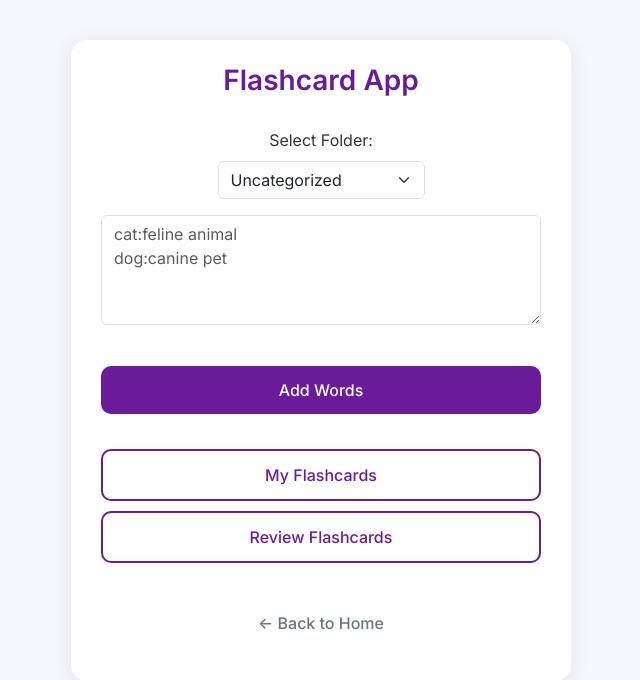
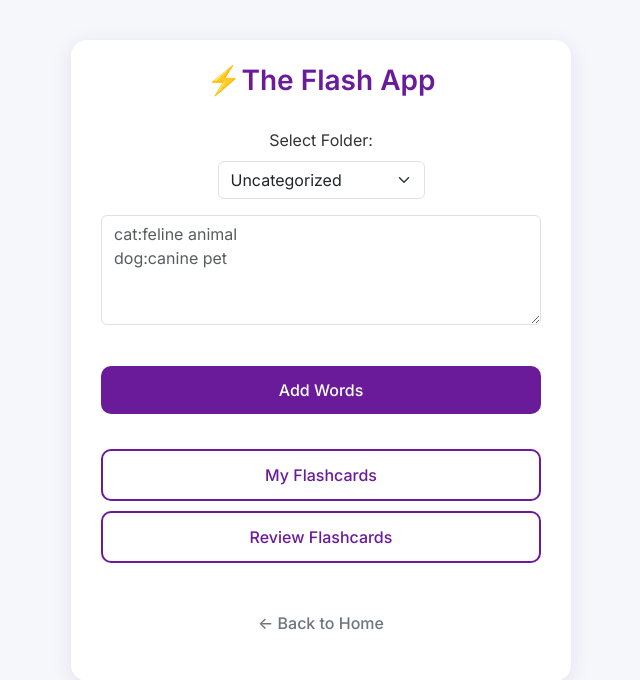
Before and after one commit to senakathy/FlashcardApp, a Flask app: page /home in a window 1280 px wide. Shown: the top 680 px of the page, without its empty margins (319-959 px from the left). Run offline with Flask 3, Linux system fonts and the light colour scheme.

Commit message:
Update app title and reduce spacing around the lightning symbol
Rename "Flashcard App" to "⚡The Flash App" in templates/input.html and adjust spacing.

Replit-Commit-Author: Agent
Replit-Commit-Session-Id: 113bc2d9-a300-48e6-b037-9d6611f57268
Replit-Commit-Checkpoint-Type: full_checkpoint
Replit-Commit-Screenshot-Url: https://storage.googleapis.com/screenshot-production-us-central1/344f60af-72fa-46d7-afe4-e6e8d1e00bbd/113bc2d9-a300-48e6-b037-9d6611f57268/WWk9Ndb

```diff
--- a/templates/input.html
+++ b/templates/input.html
@@ -9,7 +9,7 @@
 </head>
 <body>
     <div class="container text-center py-4">
-        <h1>Flashcard App</h1>
+        <h1>⚡The Flash App</h1>
         <form method="POST">
             <div class="mb-3">
                 <label for="folder_select" class="form-label">Select Folder:</label>
```
